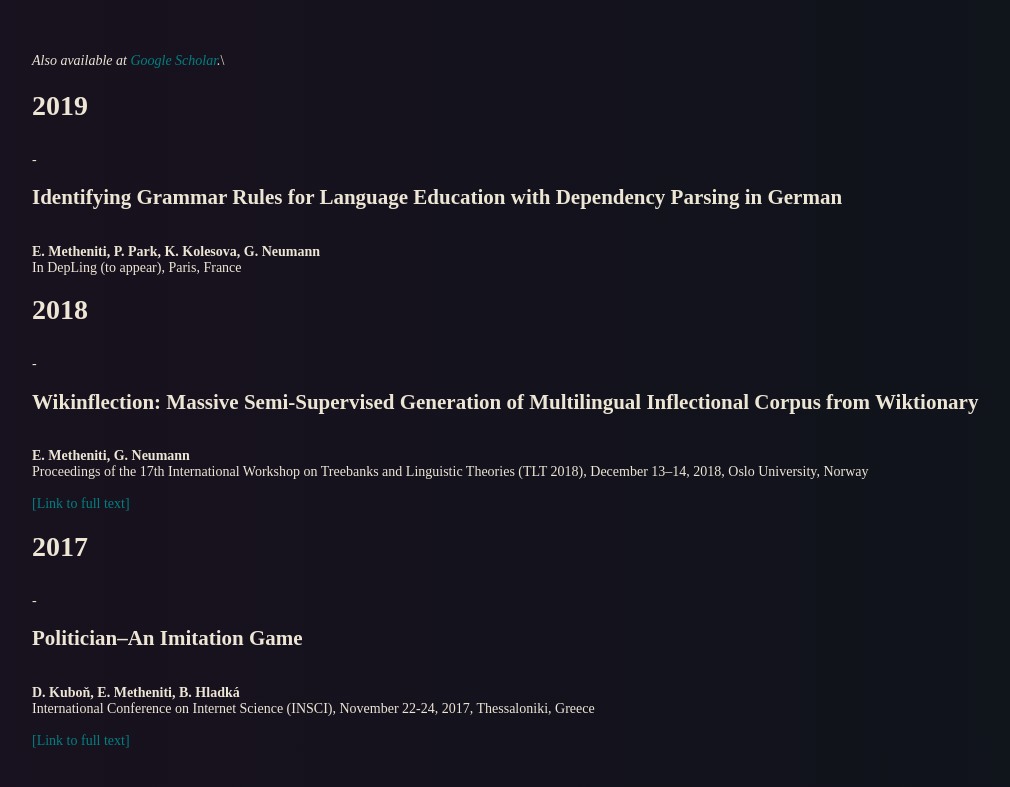
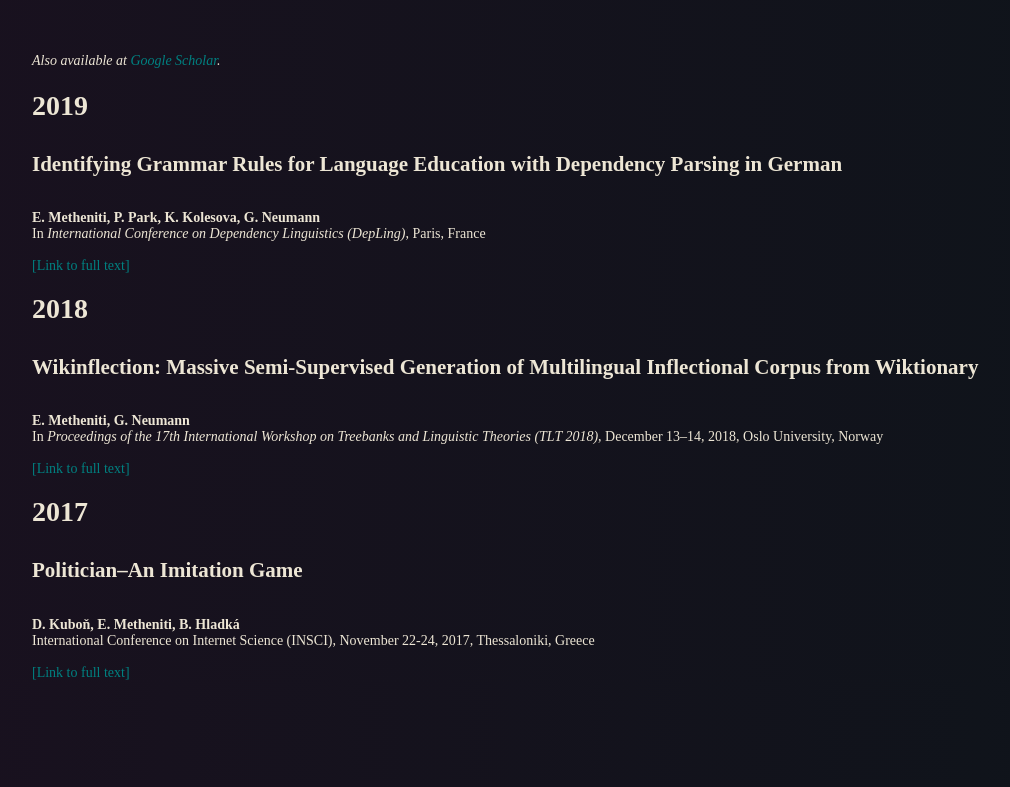
Before and after one commit to lenakmeth/lenakmeth.github.io, a Jekyll site: the page built from publications.html, in a window 1280 px wide. Shown: the top 787 px of the page, without its empty margins (68-1078 px from the left). Built offline with Jekyll 4.4.1, drawn with Linux system fonts in a browser that asks for light colours.

Commit message:
fix publications

```diff
--- a/publications.html
+++ b/publications.html
@@ -5,18 +5,24 @@ layout: default
 <!---![Profile Image]({{ site.url }}/{{ site.picture }})
 -->
 <p>
-<em> Also available at <a href="https://scholar.google.com/citations?user=atTlou4AAAAJ&hl=en">Google Scholar</a>.</em>\
+<em> Also available at <a href="https://scholar.google.com/citations?user=atTlou4AAAAJ&hl=en">Google Scholar</a>.</em>
 </p>
 
 
 <h1>2019</h1>
 
- - <h2>Identifying Grammar Rules for Language Education with Dependency Parsing in German</h2><br/><strong>E. Metheniti, P. Park, K. Kolesova, G. Neumann</strong><br />In DepLing (to appear), Paris, France<br />
+<ul>
+    <li><h2>Identifying Grammar Rules for Language Education with Dependency Parsing in German</h2><br/><strong>E. Metheniti, P. Park, K. Kolesova, G. Neumann</strong><br />In <em>International Conference on Dependency Linguistics (DepLing)</em>, Paris, France<br /><br /><a href="https://syntaxfest.github.io/syntaxfest19/proceedings/papers/paper_19.pdf">[Link to full text]</a></li>
+</ul>
 
 <h1>2018</h1>
 
- - <h2>Wikinflection: Massive Semi-Supervised Generation of Multilingual Inflectional Corpus from Wiktionary</h2><br/><strong>E. Metheniti, G. Neumann</strong><br />Proceedings of the 17th International Workshop on Treebanks and Linguistic Theories (TLT 2018), December 13&ndash;14, 2018, Oslo University, Norway<br /><br /><a href="http://www.ep.liu.se/ecp/article.asp?issue=155&amp;article=014&amp;volume=" target="_blank" rel="noopener">[Link to full text]</a>&nbsp;&nbsp;
+<ul>
+    <li><h2>Wikinflection: Massive Semi-Supervised Generation of Multilingual Inflectional Corpus from Wiktionary</h2><br/><strong>E. Metheniti, G. Neumann</strong><br />In <em>Proceedings of the 17th International Workshop on Treebanks and Linguistic Theories (TLT 2018)</em>, December 13&ndash;14, 2018, Oslo University, Norway<br /><br /><a href="http://www.ep.liu.se/ecp/article.asp?issue=155&amp;article=014&amp;volume=" target="_blank" rel="noopener">[Link to full text]</a></li>
+</ul>
 
 <h1>2017</h1>
 
- - <h2>Politician&ndash;An Imitation Game</h2><br /><strong>D. Kuboň, E. Metheniti, B. Hladk&aacute;</strong><br />International Conference on Internet Science (INSCI),&nbsp;November 22-24, 2017, Thessaloniki, Greece<br /><br /><a href="https://link.springer.com/chapter/10.1007/978-3-319-77547-0_15">[Link to full text]</a>&nbsp;
+<ul>
+    <li><h2>Politician&ndash;An Imitation Game</h2><br /><strong>D. Kuboň, E. Metheniti, B. Hladk&aacute;</strong><br />International Conference on Internet Science (INSCI),&nbsp;November 22-24, 2017, Thessaloniki, Greece<br /><br /><a href="https://link.springer.com/chapter/10.1007/978-3-319-77547-0_15">[Link to full text]</a></li>
+</ul>
```
